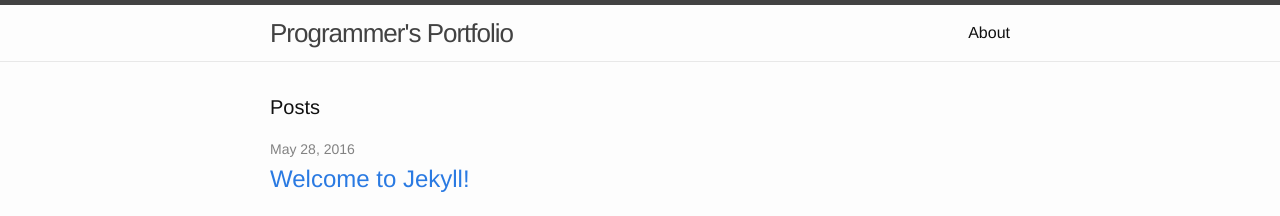
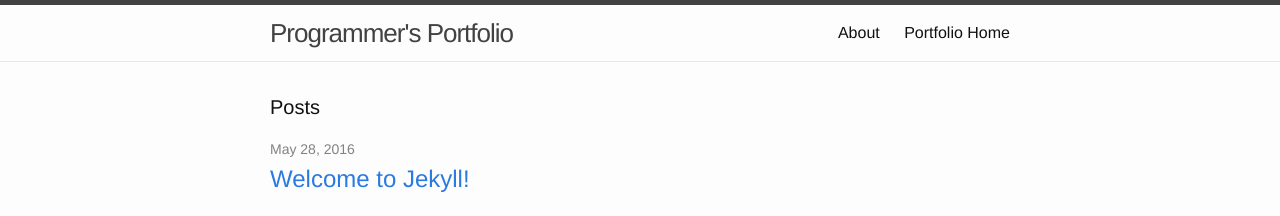
Before and after one commit to wnormandin/wnormandin.github.io, a Jekyll site: the page built from index.html, in a window 1280 px wide. Shown: the top 216 px of the page. Built offline with Jekyll 4.4.1, drawn with Linux system fonts in a browser that asks for light colours.

```diff
--- a/_config.yml
+++ b/_config.yml
@@ -13,6 +13,7 @@
   abilities, style, and behaviors.
 baseurl: "" # the subpath of your site, e.g. /blog
 url: "http://portfolio.pokeybill.us" # the base hostname & protocol for your site
+include: ['_pages']
 
 # Social media
 twitter_username: pokeybill
--- a/index.html
+++ b/index.html
@@ -1,5 +1,7 @@
 ---
 layout: default
+title: Portfolio Home
+permalink: /
 ---
 
 <div class="home">
```
Also changed, not shown: 2 other files.
